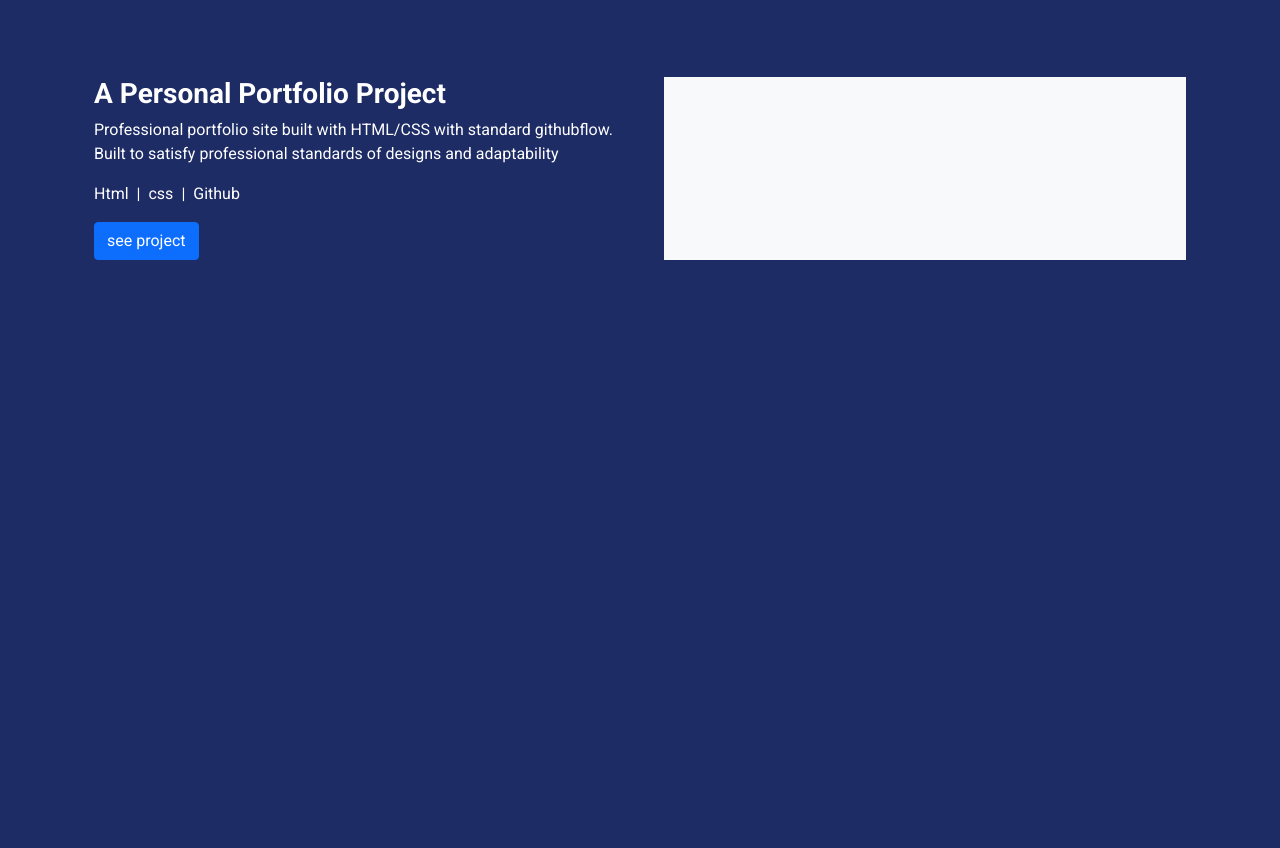
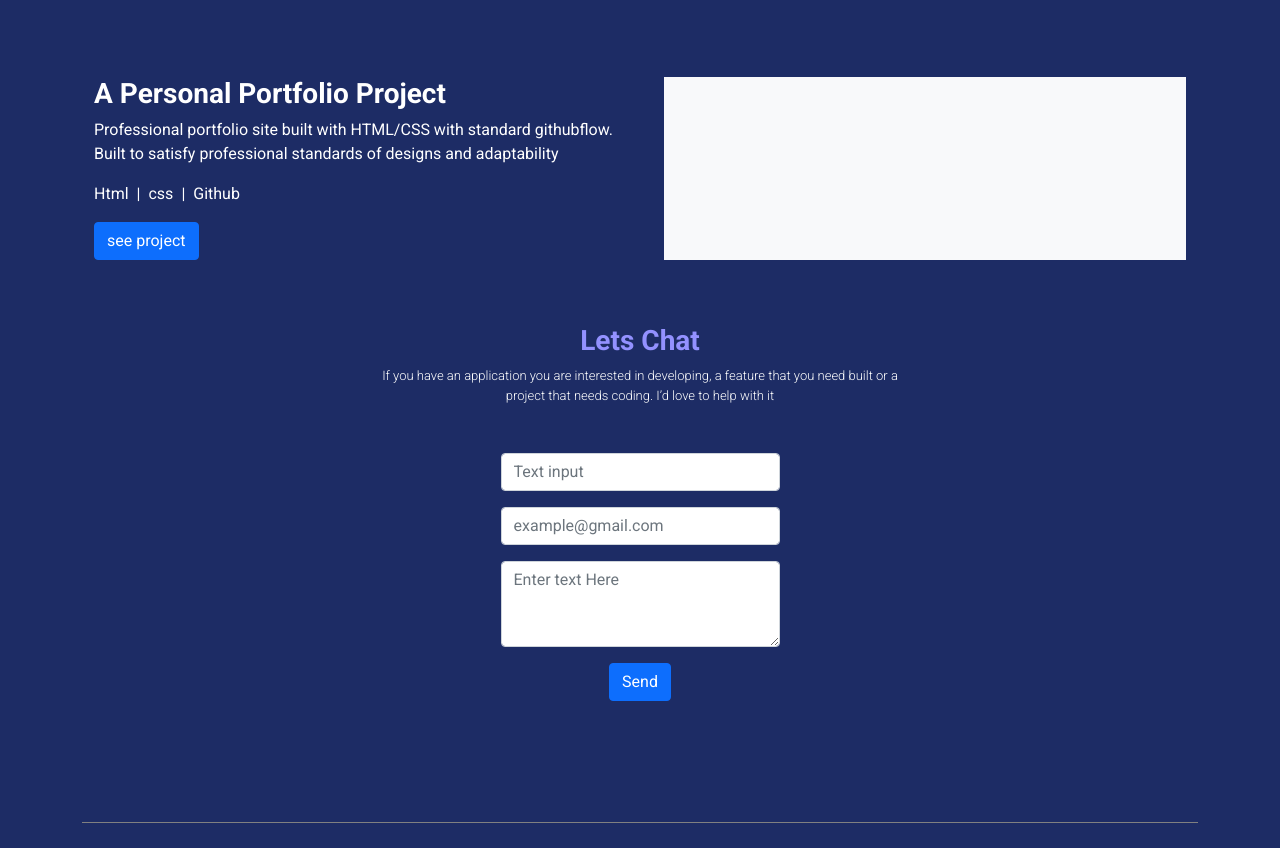
Before and after one commit to aceDavon/portfolio-bootstrap, a website: page index.html in a window 1280 px wide. Shown: the part 1151-1999 px from the top of the page. Before the commit the page ends 1427 px from the top, so only its background shows below. Drawn offline with nearby package versions, Linux system fonts and the light colour scheme.

Commit message:
Add Bootstrap forms components
Update to index.html by adding a bootstrap to style contact form

```diff
--- a/index.html
+++ b/index.html
@@ -21,7 +21,7 @@
       href="https://fonts.googleapis.com/css2?family=Inter:wght@500&family=Roboto:ital,wght@0,100;0,300;0,400;0,500;0,700;0,900;1,100;1,300;1,400;1,500;1,700;1,900&display=swap"
       rel="stylesheet"
     />
-    <title>Hello, world!</title>
+    <title>Bootstrap Project</title>
   </head>
   <body class="px-4">
     <nav class="navbar navbar-expand-lg navbar-light topNav">
@@ -204,6 +204,28 @@
           </div>
         </div>
       </div>
+      <div class="form text-center text-white">
+        <h1 class="title fs-3 fw-bold">Lets Chat</h1>
+        <p class="description w-50 mx-auto text-start fw-light text-center">
+          If you have an application you are interested in developing, a feature that you need built or a project that needs coding. I’d love to help with it
+        </p>
+        <form class="mx-auto w-25 my-5" action="https://formspree.io/f/xbjwvdvq" method="post">
+          <div class="mb-3">
+            <label for="exampleFormControlInput1" class="form-label visually-hidden">Full Name</label>
+            <input type="email" class="form-control" id="exampleFormControlInput1" placeholder="Text input">
+          </div>
+          <div class="mb-3">
+            <label for="exampleFormControlInput2" class="form-label visually-hidden">Email address</label>
+            <input type="email" class="form-control" id="exampleFormControlInput2" placeholder="example@gmail.com">
+          </div>
+          <div class="mb-3">
+            <label for="exampleFormControlTextarea1" class="form-label visually-hidden">Example textarea</label>
+            <textarea class="form-control" id="exampleFormControlTextarea1" placeholder="Enter text Here" rows="3"></textarea>
+          </div>
+          <button type="submit" class="btn btn-primary">Send</button>
+        </form>
+      </div>
+      <div class="divider w-100"></div>
     </section>
 
     <!-- Bootstrap Bundle with Popper -->
```
